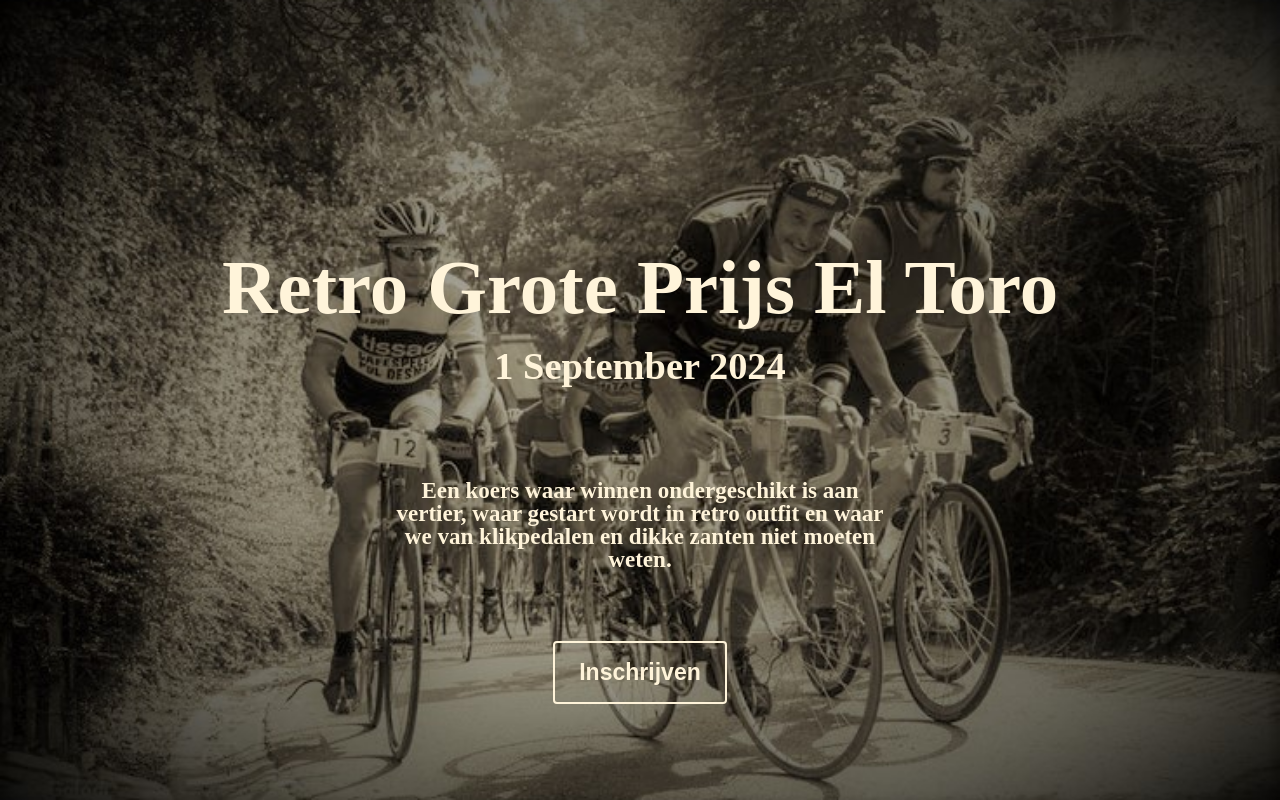
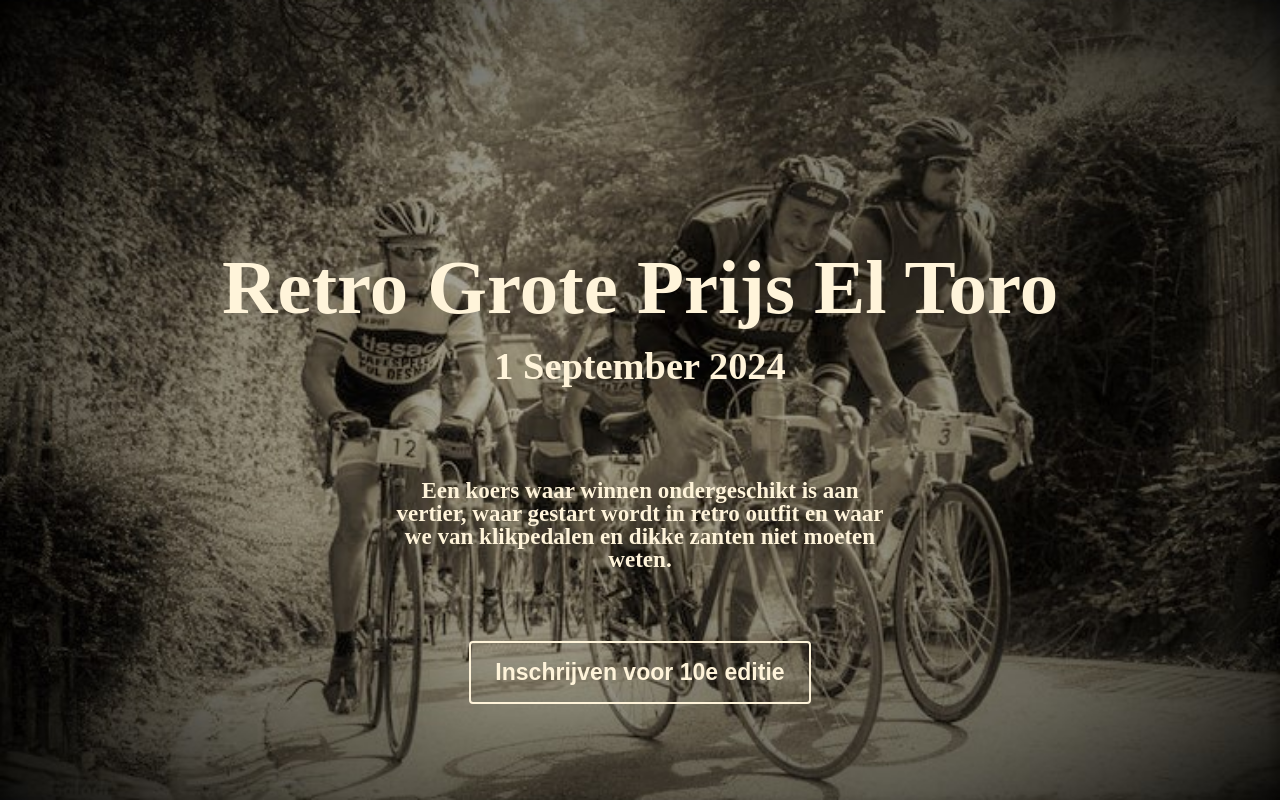
Before and after one commit to TijsM/el-toro-next, a Next.js app: page / in a window 1280 px wide. Shown: the top 800 px of the page. Built offline with nearby package versions, Linux system fonts and the light colour scheme; no server answers.

Commit message:
feat: add smooth scroll

```diff
--- a/src/app/page.tsx
+++ b/src/app/page.tsx
@@ -9,6 +9,8 @@ import styled from "styled-components";
 import { breakpoints } from "../constants/breakpoints";
 
 export default function Home() {
+  const element = document.getElementById("sign-up");
+
   return (
     <StMain>
       <Landing
@@ -18,8 +20,8 @@ export default function Home() {
           "Een koers waar winnen ondergeschikt is aan vertier, waar gestart wordt in retro outfit en waar we van klikpedalen en dikke zanten niet moeten weten."
         }
         cta={{
-          text: "Inschrijven",
-          onClick: () => console.log("todo"),
+          text: "Inschrijven voor 10e editie",
+          onClick: () => element?.scrollIntoView({ behavior: "smooth" }),
         }}
       />
       <StContent>
--- a/src/components/sign-up/SignUps.tsx
+++ b/src/components/sign-up/SignUps.tsx
@@ -7,7 +7,7 @@ import { SignUpForm } from "./SignUpForm";
 
 export const SignUps = () => {
   return (
-    <StSection>
+    <StSection id="sign-up">
       <H2 className="textYellow">Inschrijven</H2>
       <Pricing />
 
```
